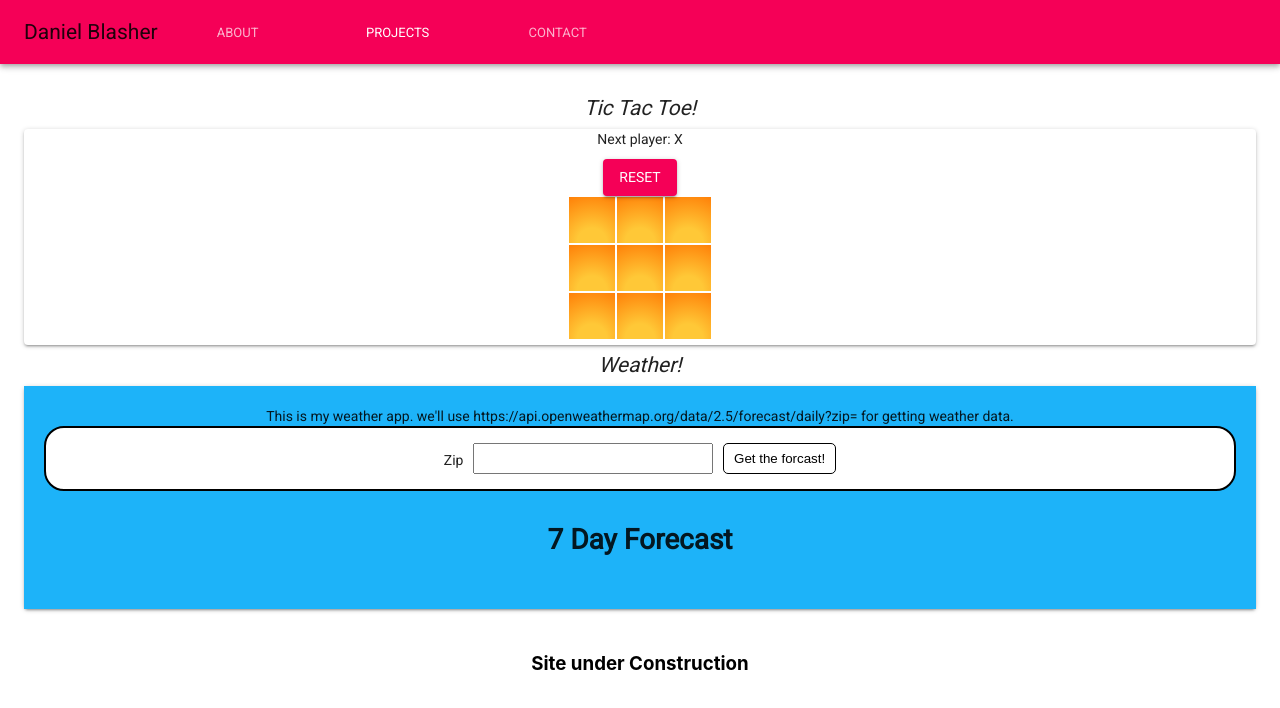
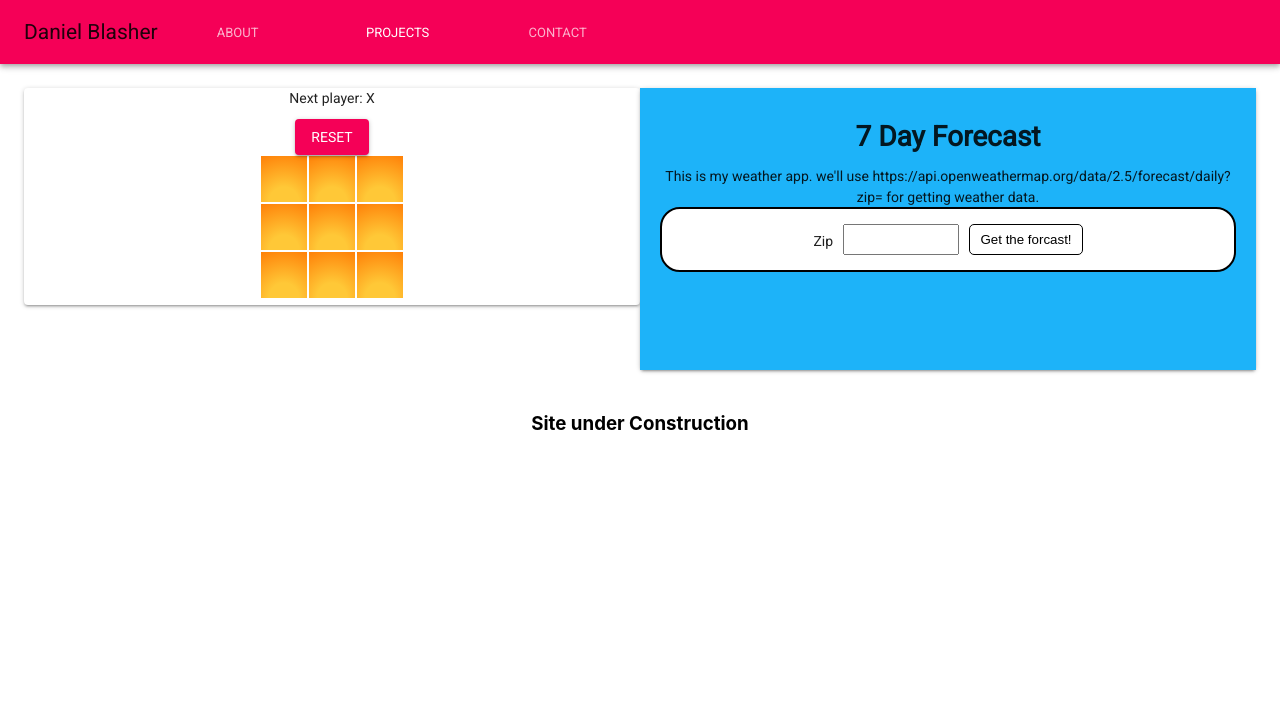
Before and after one commit to dblasher/Portfolio, a React (Create React App) app: page / in a window 1280 px wide. Both pictures are taken after a click on the tab "PROJECTS". Shown: the top 708 px of the page. Built offline with nearby package versions, Linux system fonts and the light colour scheme.

Commit message:
holding projects in a grid

```diff
--- a/src/layouts/NavBar.js
+++ b/src/layouts/NavBar.js
@@ -4,8 +4,7 @@ import { AppBar, Toolbar, Typography, Tabs, Tab } from '@material-ui/core';
 import './NavBar.css';
 import Intro from './Intro';
 import About from './About';
-import TicTac from '../projects/TicTac';
-import Weather from '../projects/weather/Weather';
+import Projects from '../projects';
 
 //red #ef104c
 //green #10ed40
@@ -45,14 +44,14 @@ class NavBar extends React.Component {
                             <Tab label="Projects" />
                             <Tab label="Contact" />
                         </Tabs>
-
                     </Toolbar>
                 </AppBar>
                 {value === 0 && <TabContainer><Intro/><About/></TabContainer>}
-                {value === 1 && <TabContainer><div className="projectHeader">Tic Tac Toe!</div><TicTac/><div className="projectHeader">Weather!</div><Weather/></TabContainer>}
+                {value === 1 && <TabContainer><Projects/></TabContainer>}
                 {value === 2 && <TabContainer>Contact</TabContainer>}
             </div>
         )
     }
 }
 export default NavBar;
+//line 52 {value === 1 && <TabContainer><div className="projectHeader">Tic Tac Toe!</div><TicTac/><div className="projectHeader">Weather!</div><Weather/></TabContainer>}
--- /dev/null
+++ b/src/projects/index.js
@@ -0,0 +1,15 @@
+import React from 'react';
+import { Grid } from '@material-ui/core';
+import TicTac from '../projects/TicTac';
+import Weather from '../projects/weather/Weather';
+
+
+export default props =>
+<Grid container>
+    <Grid item sm>
+    <TicTac/>
+    </Grid>
+    <Grid item sm>
+    <Weather/>
+    </Grid>
+</Grid>
--- a/src/projects/weather/Weather.js
+++ b/src/projects/weather/Weather.js
@@ -45,6 +45,7 @@ class Weather extends Component {
         return (
             <Paper>
                 <div className="weatherbody">
+                <h1> 7 Day Forecast</h1>
                     This is my weather app. we'll use {this.url} for getting weather data.
        <ZipForm onSubmit={this.onFormSubmit} />
                     <WeatherList days={this.state.dates} city={this.state.city.name} onDayClick={this.onDayClick} />
--- a/src/projects/weather/WeatherList.js
+++ b/src/projects/weather/WeatherList.js
@@ -18,7 +18,7 @@ class WeatherList extends Component {
         return (
 
             <div className="weather-list flex-parent">
-                <h1>{city} 7 Day Forecast</h1>
+                <h1>{city}</h1>
                 {days.map((day, index) =>
                     <WeatherListItem
                         key={day.dt}
```
